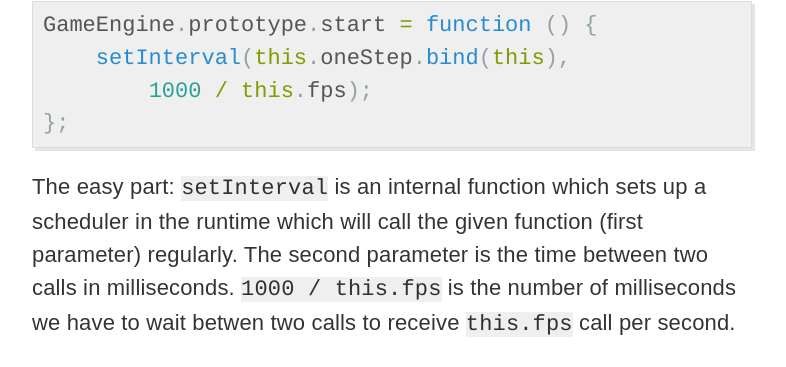
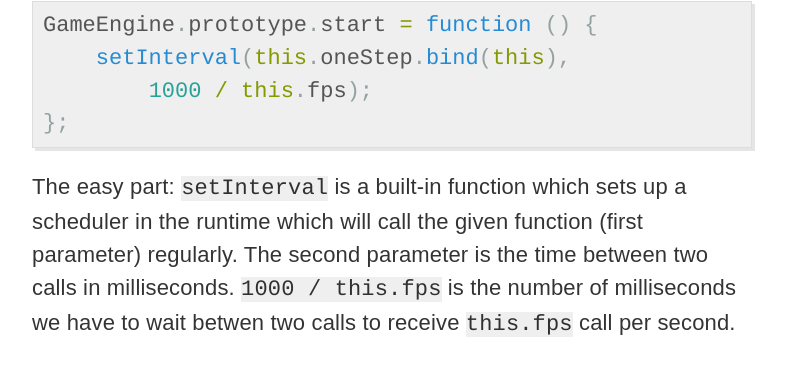
Before and after one commit to tisztamo/protosun, a Jekyll site: the page built from _posts/2015-05-26-prototype-game-engine.md, in a window 1280 px wide and 900 px high, scrolled down 3982 px. Shown: the part 86-453 px from the top of the window, without its empty margins (248-1034 px from the left). Built offline with Jekyll 4.4.1, drawn with Linux system fonts in a browser that asks for light colours; Markdown is read by kramdown in place of the engine named in the settings.

Commit message:
post fixes

```diff
--- a/_posts/2015-05-26-prototype-game-engine.md
+++ b/_posts/2015-05-26-prototype-game-engine.md
@@ -94,7 +94,7 @@ GameEngine.prototype.start = function () {
 };
 {% endhighlight %}
 
-The easy part: `setInterval` is an internal function which sets up a scheduler in the runtime which will call the given function (first parameter) regularly. The second parameter is the time between two calls in milliseconds. `1000 / this.fps` is the number of milliseconds we have to wait betwen two calls to receive `this.fps` call per second.
+The easy part: `setInterval` is a built-in function which sets up a scheduler in the runtime which will call the given function (first parameter) regularly. The second parameter is the time between two calls in milliseconds. `1000 / this.fps` is the number of milliseconds we have to wait betwen two calls to receive `this.fps` call per second.
 
 The strange thing here is the expression `this.oneStep.bind(this)` which is the function to get called regularly. `this.oneStep` is a reference to the `oneStep` method defined later, doing not very much at the time:
 
```
